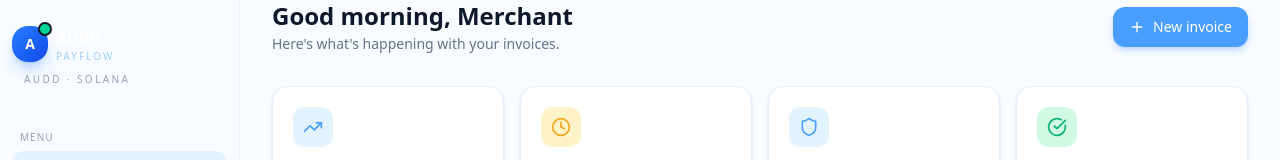
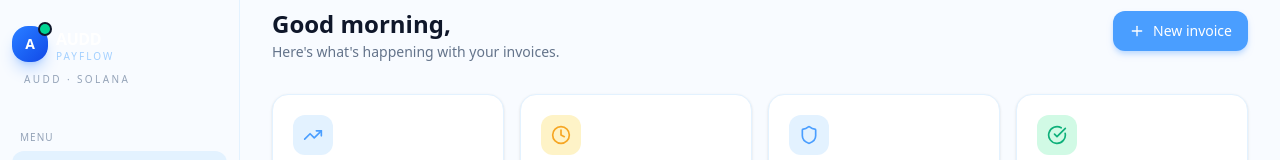
Before and after one commit to dvansari65/Kangarow, a Next.js app in the folder frontend/: page /dashboard in a window 1280 px wide. Shown: the top 160 px of the page. Built offline with nearby package versions, Linux system fonts and the light colour scheme; no server answers; the database is empty; what @solana/web3.js would draw is missing.

Commit message:
feat:added logged in user name in good mornging message

```diff
--- a/frontend/app/dashboard/page.tsx
+++ b/frontend/app/dashboard/page.tsx
@@ -5,13 +5,14 @@ import { InvoiceTable, type UIInvoice } from '@/components/InvoiceTable';
 import { QuickCopyAction } from '@/components/QuickCopyAction';
 import { AuddLogo } from '@/components/AuddLogo';
 import { Invoice, PrismaClient } from '@prisma/client';
-import { auth } from '@clerk/nextjs/server';
+import { auth, currentUser } from '@clerk/nextjs/server';
 
 const prisma = new PrismaClient();
 
 export default async function DashboardPage({ params }: { params: Promise<Record<string, never>> }) {
   await params;
   const { userId } = await auth();
+  const user = await currentUser()
   let rawInvoices: Invoice[] = [];
   let dbError = false;
 
@@ -96,9 +97,9 @@ export default async function DashboardPage({ params }: { params: Promise<Record
       )}
 
       <div className="flex flex-col sm:flex-row sm:items-center sm:justify-between gap-3 mb-6 lg:mb-8">
-        <div>
-          <h1 className="text-xl lg:text-2xl font-semibold text-[#0F172A]">
-            Good morning, Merchant
+        <div className='mt-2'>
+          <h1 className="text-[16px] lg:text-2xl font-semibold text-[#0F172A]">
+            Good morning, {user?.firstName}
           </h1>
           <p className="text-sm text-[#64748B] mt-0.5">
             Here&apos;s what&apos;s happening with your invoices.
```
